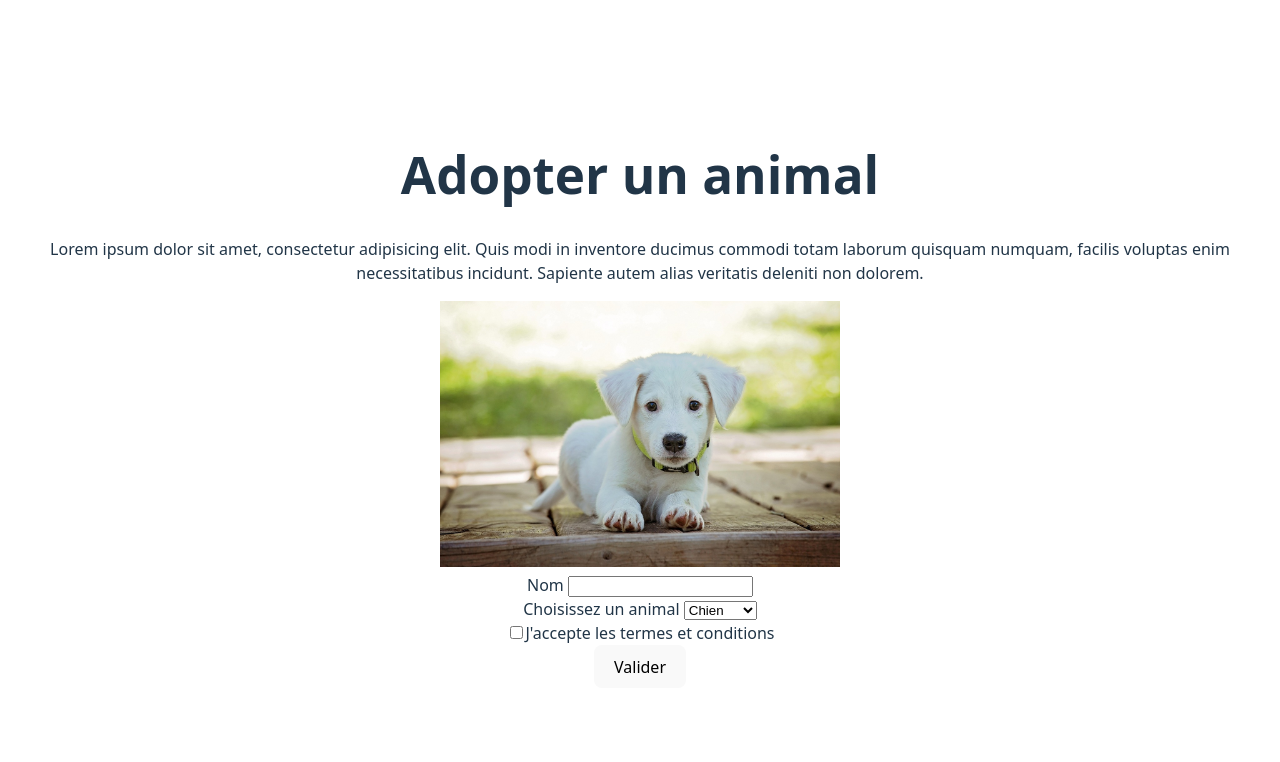
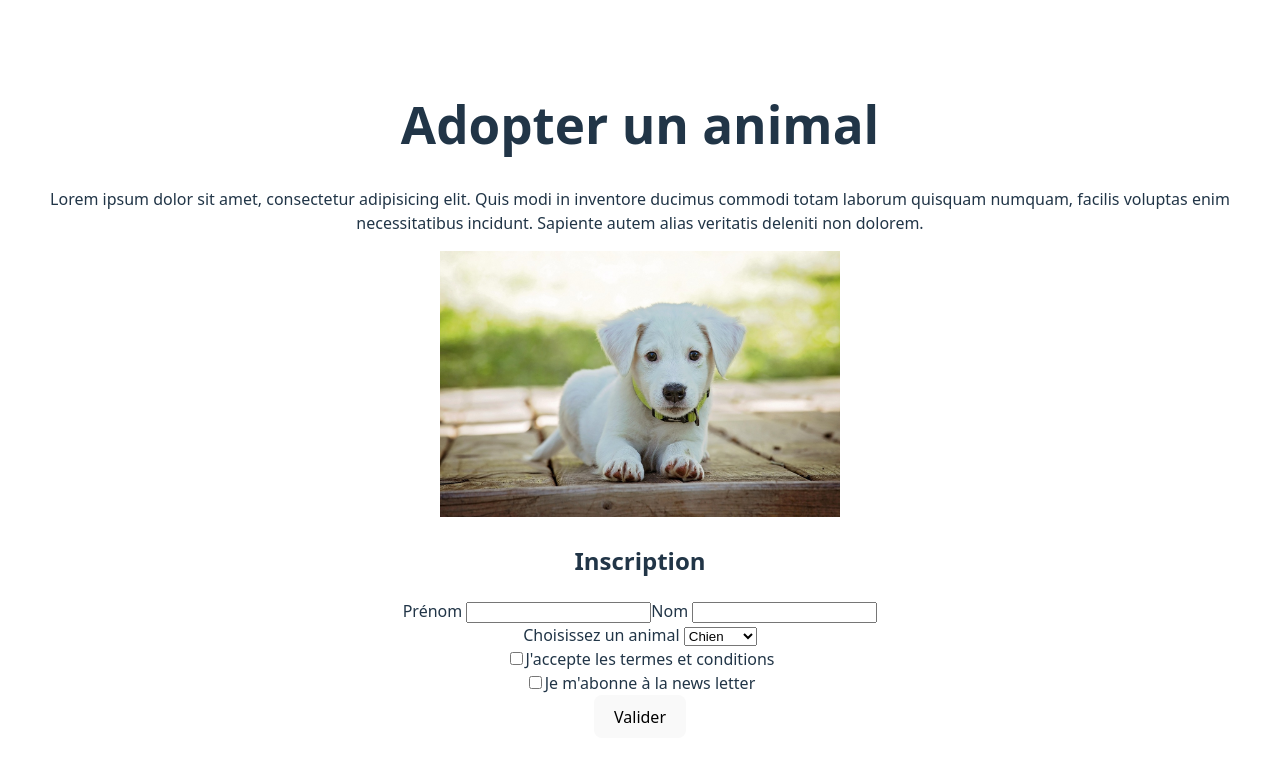
Before and after one commit to emmanuelMartin53/my-app, a React (Vite) app: page / in a window 1280 px wide. Shown: the top 762 px of the page. Built offline with nearby package versions, Linux system fonts and the light colour scheme.

Commit message:
update getByRole with options

```diff
--- a/src/components/animals/Animal.jsx
+++ b/src/components/animals/Animal.jsx
@@ -18,10 +18,15 @@ const Animal = () => {
           />
         </article>
 
-        <form action="">
+        <h2>Inscription</h2>
+
+        <form>
           <div>
-            <label htmlFor="name">Nom  </label>
-            <input type="text" id="name"/>
+            <label htmlFor="firstName">Prénom  </label>
+            <input type="text" id="firstName"/>
+
+            <label htmlFor="lastName">Nom  </label>
+            <input type="text" id="lastName"/>
           </div>
         </form>
         <div>
@@ -33,9 +38,15 @@ const Animal = () => {
           </select>
         </div>
           <div>
-            <label htmlFor="">
-              <input type="checkbox" id="terms and conditions" />
+            <label>
+              <input type="checkbox" id="terms-and-conditions" />
               J'accepte les termes et conditions
+            </label>
+          </div>
+          <div>
+            <label>
+              <input type="checkbox" id="newsletter" />
+             Je m'abonne à la news letter
             </label>
           </div>
        <button>Valider</button>
```
Also changed, not shown: 1 other file (tests, documents, lock files or other folders).
